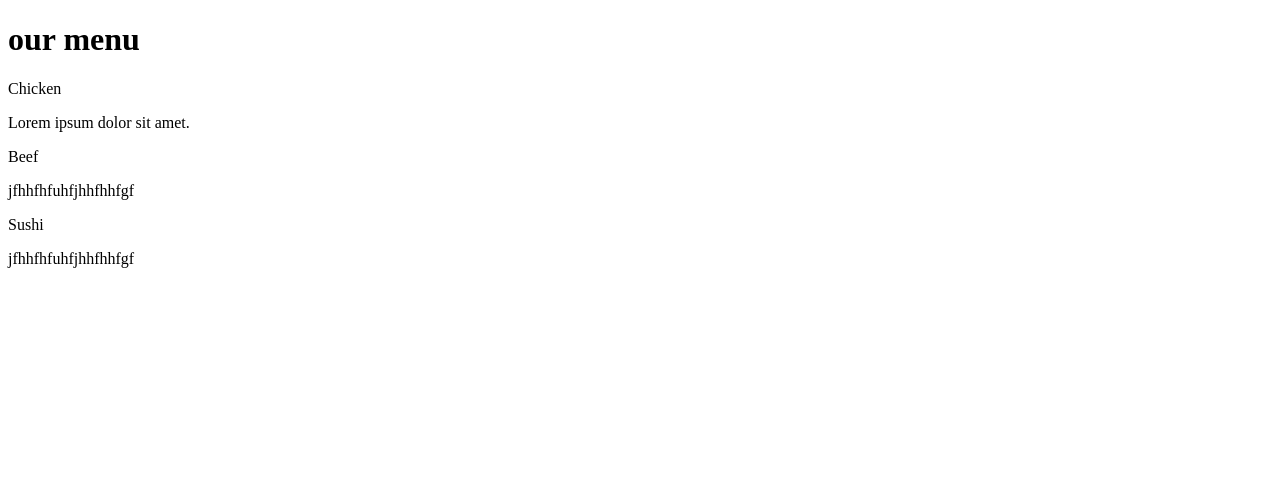
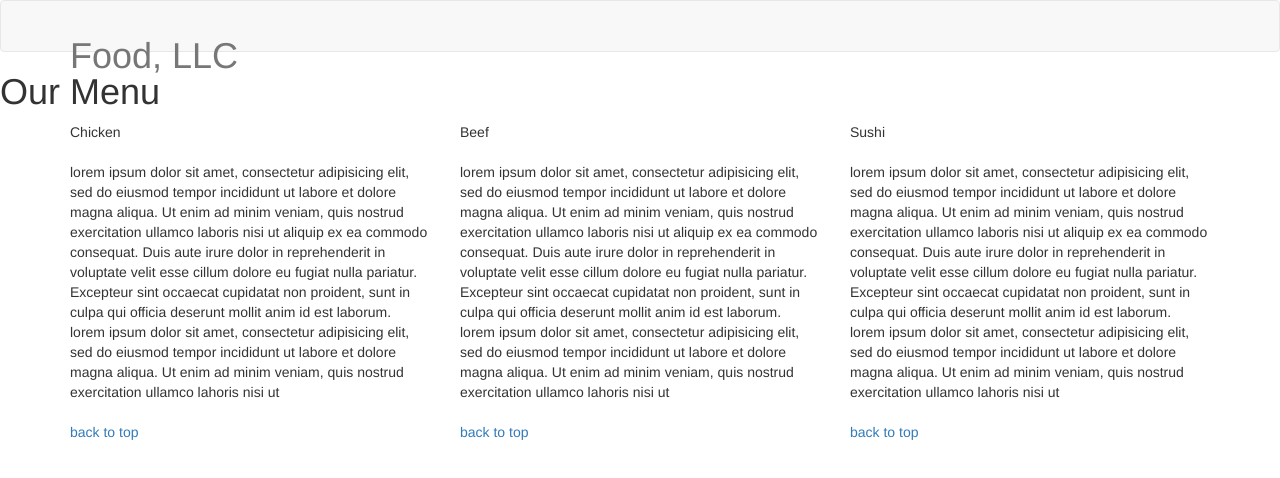
Before and after one commit to ilyasgi/module-3, a plain HTML site: page index.html in a window 1280 px wide. Drawn offline with nearby package versions, Linux system fonts and the light colour scheme.

Commit message:
Add files via upload

```diff
--- a/index.html
+++ b/index.html
@@ -1,78 +1,105 @@
-<!DOCTYPE html>
-<html>
-    <head lang="en">
+<!doctype html>
+<html lang="en">
+  <head>
+    <meta charset="utf-8">
+    <meta http-equiv="X-UA-Compatible" content="IE=edge">
+    <meta name="viewport" content="width=device-width, initial-scale=1">
+    <title>"Food, LLC"</title>
+    <link rel="stylesheet" href="https://maxcdn.bootstrapcdn.com/bootstrap/3.4.1/css/bootstrap.min.css">
+  <script src="https://ajax.googleapis.com/ajax/libs/jquery/3.7.1/jquery.min.js"></script>
+  <script src="https://maxcdn.bootstrapcdn.com/bootstrap/3.4.1/js/bootstrap.min.js"></script>
+    <link rel="stylesheet" href="restaurant.css">
+    <link href='https://fonts.googleapis.com/css?family=Oxygen:400,300,700' rel='stylesheet' type='text/css'>
+    <link href='https://fonts.googleapis.com/css?family=Lora' rel='stylesheet' type='text/css'>
+  </head>
+<body>
+  <header>
+    <nav id="header-nav" class="navbar navbar-default">
+      <div class="container">
+        <div class="navbar-header">
+          <span  class="pull-left visible-md visible-lg">
+            <div id="logo-img"></div>
+          </span>
 
-        <meta charset="UTF-8">
-        <title>assignment moule 2 </title>
+          <div class="navbar-brand">
+            <span ><h1>Food, LLC</h1></span>
+            <p>
 
+              <span></span>
+            </p>
+          </div>
 
-        <meta name="viewport" content="width=device-width, initial-scale=1.0">
+          <button type="button" class="navbar-toggle collapsed" data-toggle="collapse" data-target="#collapsable-nav" aria-expanded="false">
+            <span class="sr-only">Toggle navigation</span>
+            <span class="icon-bar"></span>
+            <span class="icon-bar"></span>
+            <span class="icon-bar"></span>
+          </button>
+        </div>
 
-        <link rel="stylesheet" href="assignment.css">
+        <div id="collapsable-nav" class="collapse navbar-collapse">
+           <ul id="nav-list" class="nav navbar-nav navbar-right visible-xs ">
+            <li class="visible-xs ">
+              <a href="">
+                <span ></span> Home</a>
+            </li>
+            <li>
+              <a href="#Chicken">
+                <span ></span><br class="hidden-xs"> Chicken</a>
+            </li>
+            <li>
+              <a href="#Beef">
+                <span ></span><br class="hidden-xs"> Beef</a>
+            </li>
+            <li>
+              <a href="#Sushi">
+                <span ></span><br class="hidden-xs"> Sushi</a>
+            </li>
+
+          </ul>
+        </div>
+      </div>
+    </nav>
+  </header>
+
+  <h1 id="top" class="head">Our Menu</h1>
 
 
 
+  <div class="container">
+    <div class="row ">
+      <div class="col-md-4  col-sm-6 col-xs-12 section section1">
+        <div id="Chicken" class="text">Chicken</div><br>lorem ipsum dolor sit amet, consectetur adipisicing elit, sed do eiusmod tempor incididunt ut labore et dolore magna aliqua. Ut enim ad minim veniam, quis nostrud exercitation ullamco laboris nisi ut aliquip ex ea commodo consequat.
+        Duis aute irure dolor in reprehenderit in voluptate velit esse cillum dolore eu fugiat nulla pariatur.
+        Excepteur sint occaecat cupidatat non proident, sunt in culpa qui officia deserunt mollit anim id est laborum. lorem ipsum dolor sit amet, consectetur adipisicing elit, sed do eiusmod tempor incididunt ut labore et dolore magna aliqua. Ut enim ad minim veniam, quis nostrud
+        exercitation ullamco lahoris nisi ut
+        <br>
+        <br>
+        <div class="link"><a  href="#top">back to top</a></div>
+      </div>
 
-    </head>
-
-    <body>
-        <h1 class="site_title"> our menu</h1>
-
-        <div class="container">
-            <section class="box chicken">
-                <div class="title chicken-title"> Chicken</div>
-                <p>Lorem ipsum dolor sit amet.</p>
-
-            </section>
-
-            <section class="box beef">
-                <div class="title beef-title"> Beef</div>
-                <p>jfhhfhfuhfjhhfhhfgf</p>
-
-            </section>
-
-            <section class="box sushi">
-                <div class="title sushi-title"> Sushi</div>
-                <p>jfhhfhfuhfjhhfhhfgf</p>
-
-            </section>
-
-
-
-
-
-
-
-
+      <div class="col-md-4  col-sm-6 col-xs-12 section section2"><div id="Beef" class="text">Beef</div><br>lorem ipsum dolor sit amet, consectetur adipisicing elit, sed do eiusmod tempor incididunt ut labore et dolore magna aliqua. Ut enim ad minim veniam, quis nostrud exercitation ullamco laboris nisi ut aliquip ex ea commodo consequat.
+        Duis aute irure dolor in reprehenderit in voluptate velit esse cillum dolore eu fugiat nulla pariatur.
+        Excepteur sint occaecat cupidatat non proident, sunt in culpa qui officia deserunt mollit anim id est laborum. lorem ipsum dolor sit amet, consectetur adipisicing elit, sed do eiusmod tempor incididunt ut labore et dolore magna aliqua. Ut enim ad minim veniam, quis nostrud
+        exercitation ullamco lahoris nisi ut
+        <br>
+        <br>
+        <div class="link"><a  href="#top">back to top</a></div>
+      </div>
+      <div class="col-md-4  col-sm-12 col-xs-12 section section3"><div id="Sushi" class="text">Sushi</div> <br>lorem ipsum dolor sit amet, consectetur adipisicing elit, sed do eiusmod tempor incididunt ut labore et dolore magna aliqua. Ut enim ad minim veniam, quis nostrud exercitation ullamco laboris nisi ut aliquip ex ea commodo consequat.
+        Duis aute irure dolor in reprehenderit in voluptate velit esse cillum dolore eu fugiat nulla pariatur.
+        Excepteur sint occaecat cupidatat non proident, sunt in culpa qui officia deserunt mollit anim id est laborum. lorem ipsum dolor sit amet, consectetur adipisicing elit, sed do eiusmod tempor incididunt ut labore et dolore magna aliqua. Ut enim ad minim veniam, quis nostrud
+        exercitation ullamco lahoris nisi ut
+        <br>
+        <br>
+        <div class="link"><a  href="#top">back to top</a></div>
+     </div>
+    </div>
 
   </div>
 
 
 
 
-
-
-
-
-
-
-
-
-
-
-
-
-
-
-
 </body>
-
-
-
-
-
-
-
-
-
 </html>
```
Lines whose indentation alone changed are shown as unchanged.
